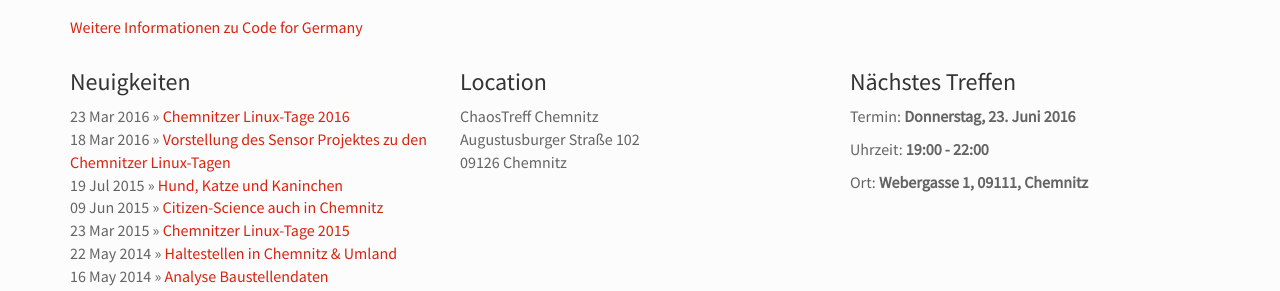
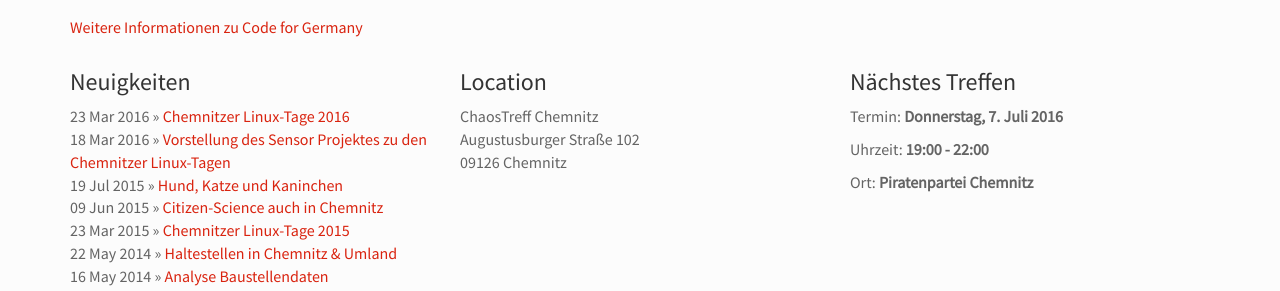
Before and after one commit to CodeforChemnitz/codeforchemnitz.github.io, a Jekyll site: the page built from index.html, in a window 1280 px wide and 900 px high, scrolled down 491 px. Shown: the part 154-445 px from the top of the window. Built offline with Jekyll 4.4.1, drawn with Linux system fonts in a browser that asks for light colours.

Commit message:
"event updated"

```diff
--- a/_data/treffen.yml
+++ b/_data/treffen.yml
@@ -1,7 +1,7 @@
 # comment day to have a "unknown event date" message
 day: Donnerstag
-day-nr: 23
-month: Juni 2016
+day-nr: 07
+month: Juli 2016
 time: "19:00 - 22:00"
-location: Webergasse 1, 09111, Chemnitz
+location: Piratenpartei Chemnitz #myCGS, Hermannstraße 6, Chemnitz
 #location: Altes Heizhaus im Innenhof der TU Chemnitz, Str. der Nationen 62
```
